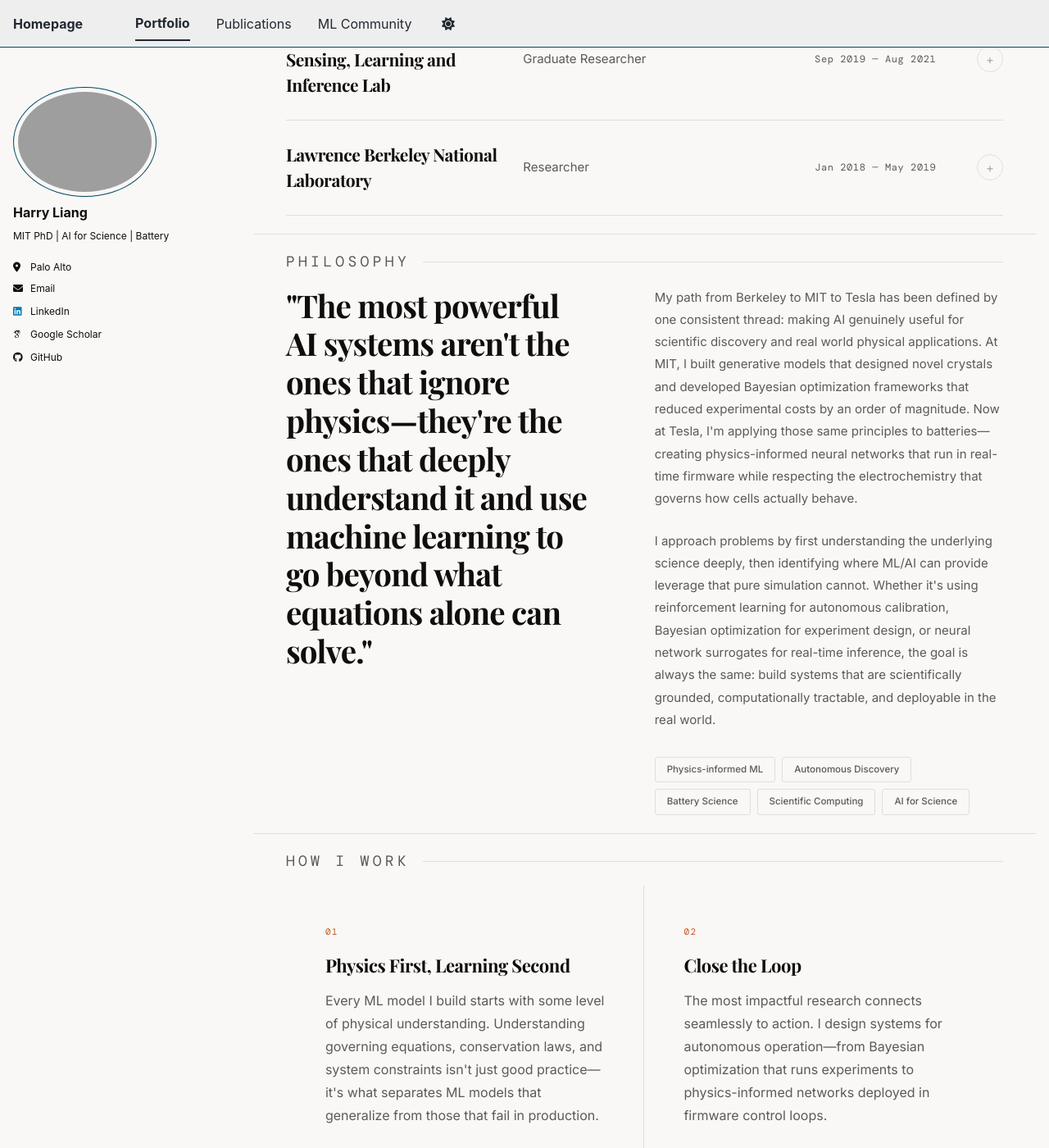
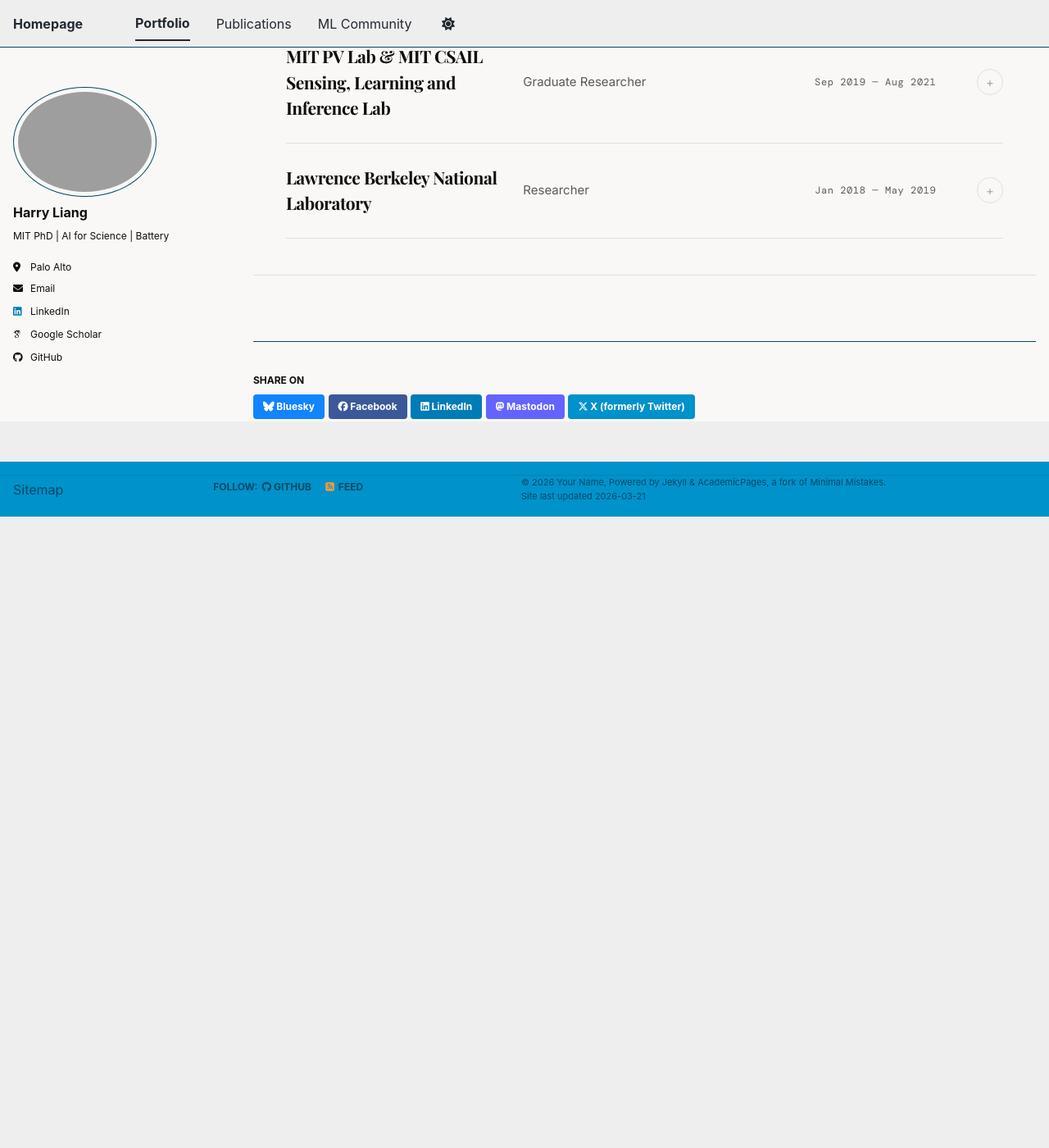
Before and after one commit to HarryQL/HarryQL.github.io, a Jekyll site: the page built from _portfolio/index.html, in a window 1280 px wide and 1400 px high, scrolled down 1581 px. Shown: the whole window at 82% size. Built offline with Jekyll 4.4.1, drawn with Linux system fonts in a browser that asks for light colours; some web fonts are replaced; a script bundle is joined from its source files by our own code; library files that are not in the unit come from our copies; after the commit the page ends 2211 px from its top, so only the background shows below that; some of the changed text lies outside the part shown.

Commit message:
Update index.html

```diff
--- a/_portfolio/index.html
+++ b/_portfolio/index.html
@@ -294,7 +294,7 @@
     <section class="hero">
       <div class="hero-scroll-hint">Scroll to explore</div>
       <h1 class="hero-headline">Harry Liang</h1>
-      <p class="hero-body">My work focuses on AI for Science, combining physics-informed machine learning, multiphysics modeling, and large-scale scientific computing with real-world experimental and manufacturing data to accelerate the design and optimization of complex engineering systems.</p>
+      <p class="hero-body">Make AI genuinely useful for real world physical applications and scientific discovery. My work focuses on AI for Science, combining physics-informed machine learning, multiphysics modeling, and large-scale scientific computing with real-world experimental and manufacturing data to accelerate the design and optimization of complex engineering systems.</p>
       <div class="hero-badges">
         <div class="hero-badge"><span>Tesla</span> · Senior Modeling Engineer</div>
         <div class="hero-badge">Previously: <span>MIT PhD · XtalPi</span></div>
@@ -519,7 +519,7 @@
     </div>
 
     <!-- PHILOSOPHY -->
-    <div class="section-divider">
+    <!-- <div class="section-divider">
       <div class="section" id="philosophy">
         <div class="section-label">Philosophy</div>
         <div class="philosophy-grid">
@@ -539,10 +539,10 @@
           </div>
         </div>
       </div>
-    </div>
+    </div> -->
 
     <!-- HOW I WORK -->
-    <div class="section-divider">
+    <!-- <div class="section-divider">
       <div class="section">
         <div class="section-label">How I work</div>
         <div class="principles-grid">
@@ -572,7 +572,7 @@
           </div>
         </div>
       </div>
-    </div>
+    </div> -->
 
 
 
```
